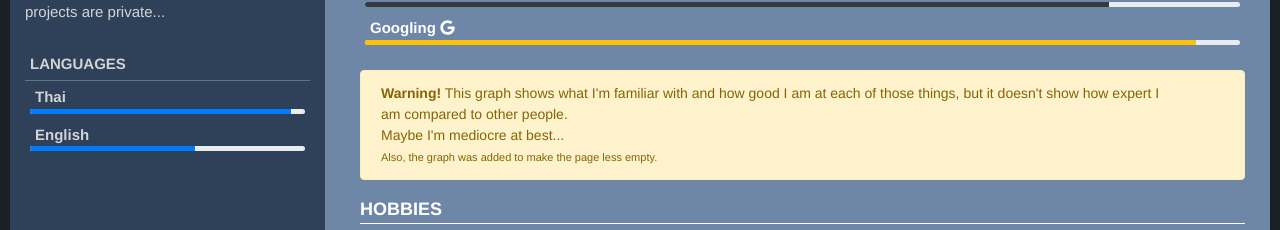
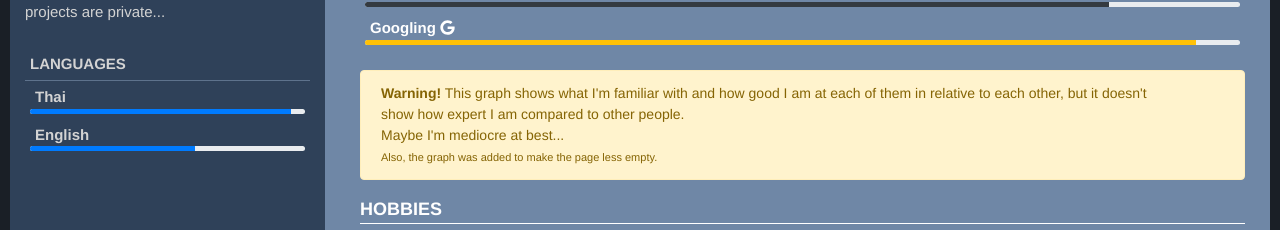
Before and after one commit to MightyOrphus/myCV, a Vue app: page / in a window 1280 px wide. Shown: the part 504-734 px from the top of the page. Built offline with nearby package versions, Linux system fonts and the light colour scheme; what @growthbunker/vuetimeline would draw is missing.

Commit message:
rephrase disclaimer

```diff
--- a/src/components/AboutMe.vue
+++ b/src/components/AboutMe.vue
@@ -22,7 +22,7 @@
       </div>
       <div class="alert alert-warning alert-dismissible fade show" style="margin-top:20px;">
         <strong>Warning!</strong>
-        This graph shows what I'm familiar with and how good I am at each of those things, but it doesn't show how expert I am compared to other people.
+        This graph shows what I'm familiar with and how good I am at each of them in relative to each other, but it doesn't show how expert I am compared to other people.
         <br/>
         Maybe I'm mediocre at best...
         <br/>
```
